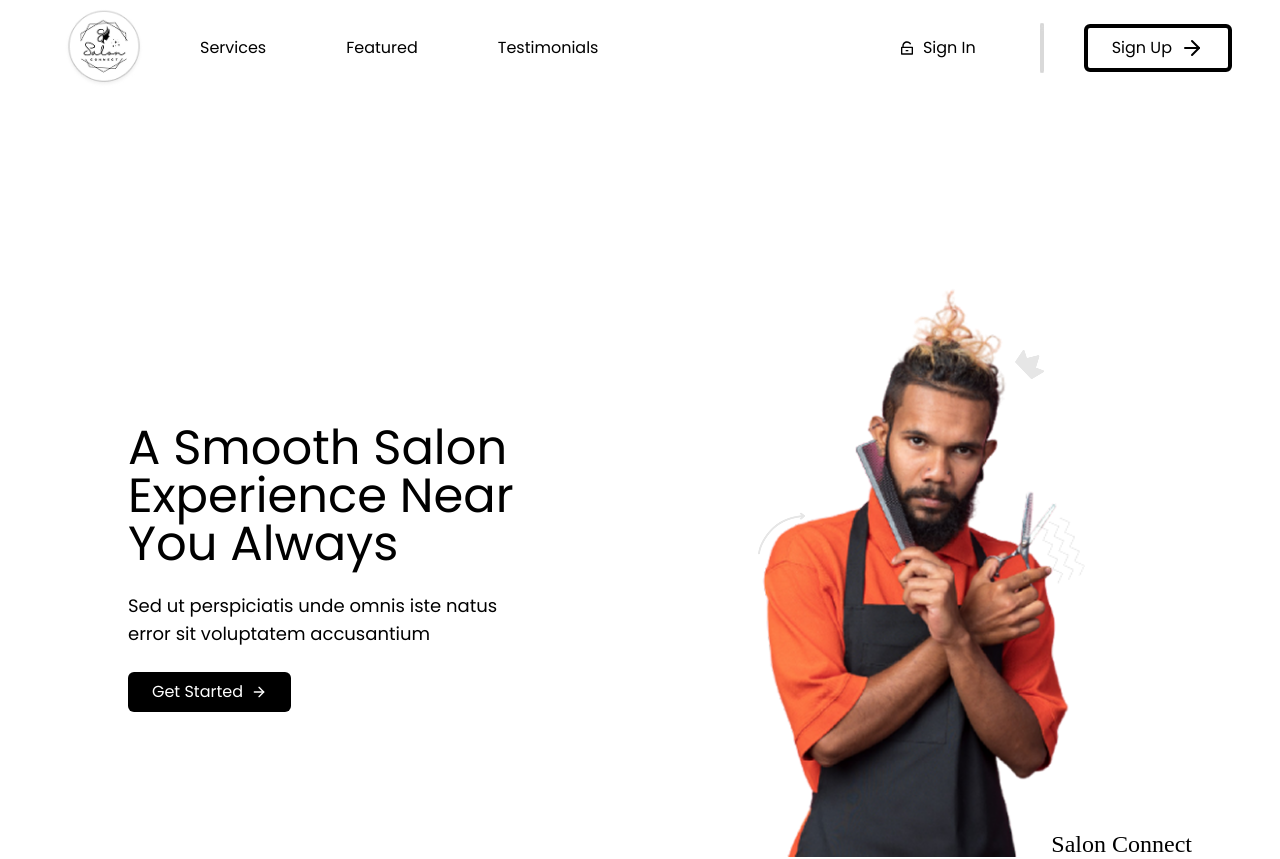
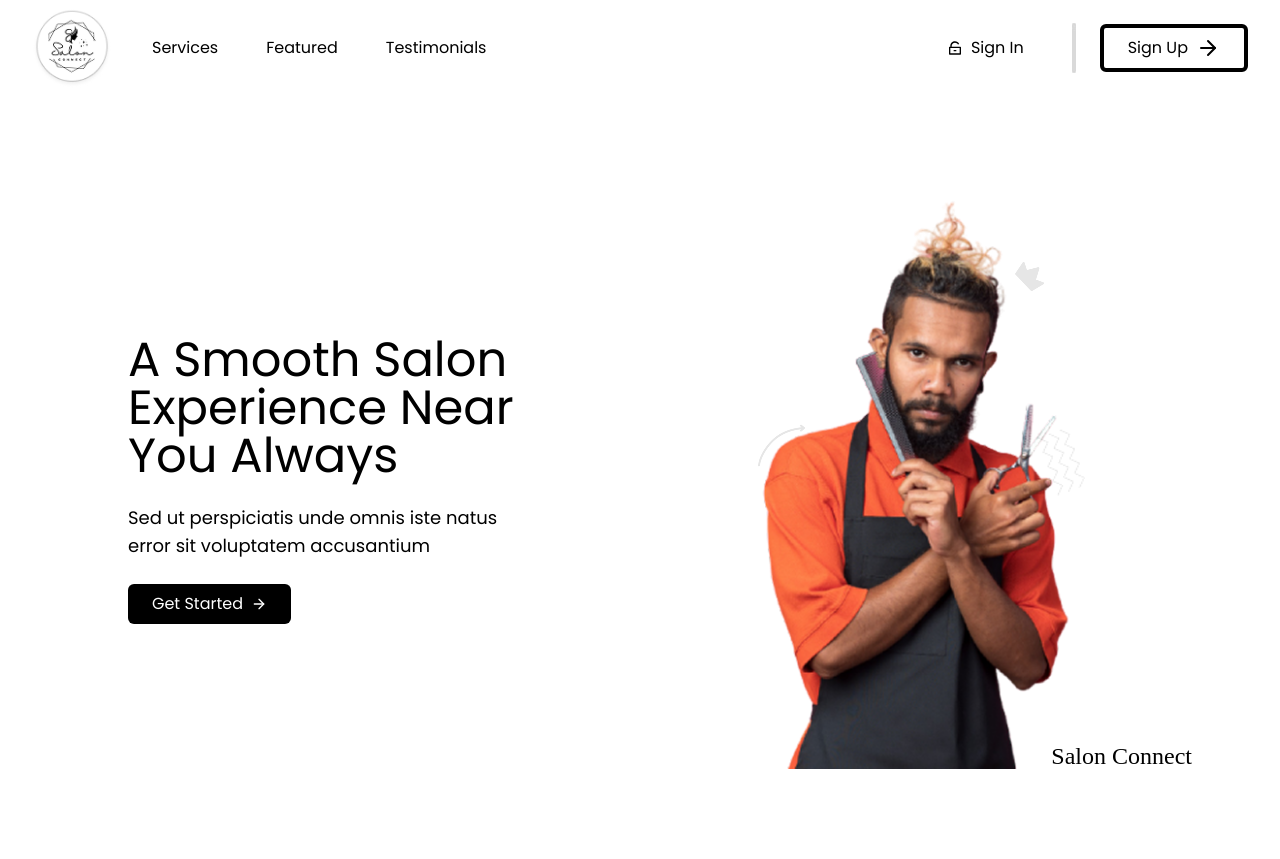
Before and after one commit to MergeShere/SalConFrontend, a React (Vite) app: page / in a window 1280 px wide. Shown: the top 859 px of the page. Built offline with nearby package versions, Linux system fonts and the light colour scheme; a web font is replaced by a local one.

Commit message:
feat: add framer interactions and fixed state to navbar

```diff
--- a/src/components/Navbar.tsx
+++ b/src/components/Navbar.tsx
@@ -1,94 +1,165 @@
 import { navLinks } from "../lib/data"
-import {Link, useLocation} from "react-router-dom"
+import { useLocation } from "react-router-dom"
 import { RiLockUnlockLine } from "react-icons/ri";
-
+import { motion } from "framer-motion";
 import Button from "./shared/Button"
 import { ArrowRight } from "lucide-react";
 import clsx from "clsx";
 import { CgMenuOreos } from "react-icons/cg";
-import { useState } from "react";
-
-
+import { useState, useEffect } from "react";
 
 function Navbar() {
     const location = useLocation();
     const pathname = location.pathname;
-    const [showToggle, setShowToggle] = useState(false)
+    const [showToggle, setShowToggle] = useState(false);
+    const [scrolled, setScrolled] = useState(false);
 
-    function handleToggleShow(){
-        setShowToggle((prev)=>!prev)
+    useEffect(() => {
+        const handleScroll = () => {
+            setScrolled(window.scrollY > 50);
+        };
+
+        window.addEventListener('scroll', handleScroll);
+        return () => window.removeEventListener('scroll', handleScroll);
+    }, []);
+
+    function handleToggleShow() {
+        setShowToggle((prev) => !prev);
     }
+
+    const scrollToSection = (sectionId: string) => {
+        setShowToggle(false);
+
+        if (sectionId === 'services') {
+            // Services not implemented yet, just close the menu
+            return;
+        }
+
+        sectionId = sectionId.replace('/', '');
+
+        const element = document.getElementById(sectionId);
+        if (element) {
+            element.scrollIntoView({ behavior: 'smooth' });
+        }
+    };
 
     return (
         <div className="relative">
-    <nav className="p-2 flex items-center justify-between mx-5 lg:mx-10 pb-10 lg:pb-20">
+            <motion.nav
+                className={`fixed top-0 left-0 right-0 w-full z-40 transition-all duration-300 py-2 px-4 sm:px-8 ${
+                    scrolled ? 'bg-white shadow-md' : 'bg-transparent'
+                }`}
+                initial={{ y: -100 }}
+                animate={{ y: 0 }}
+                transition={{ duration: 0.5 }}
+            >
+                <div className="container mx-auto flex items-center justify-between">
                     <div className="flex items-center">
-
-        <div className="flex items-center justify-center">
+                        <motion.div
+                            className="flex items-center justify-center"
+                            whileHover={{ scale: 1.05 }}
+                            transition={{ type: "spring", stiffness: 400, damping: 10 }}
+                        >
                             <img
                                 src="/src/assets/images/Salon Connect-02 1.png"
                                 alt="SalonConnect Logo"
-                className="w-20 h-20 sm:w-24 sm:h-24 md:w-28 md:h-28 lg:h-20 object-contain"
+                                className="w-16 h-16 sm:w-20 sm:h-20 lg:w-20 lg:h-20 object-contain"
+                            />
+                        </motion.div>
+
+                        <div className="hidden lg:block ml-4">
+                            {navLinks.map((item, index) => (
+                                <motion.button
+                                    key={index}
+                                    onClick={() => scrollToSection(item.href)}
+                                    className={clsx(`py-3 px-6 border-zinc-800 first:border-zinc-800 cursor-pointer`, {
+                                        'bg-softBlend uppercase': pathname === item.href
+                                    })}
+                                    whileHover={{ backgroundColor: "rgba(0,0,0,0.05)" }}
+                                    whileTap={{ scale: 0.95 }}
+                                >
+                                    {item.name}
+                                </motion.button>
+                            ))}
+                        </div>
+                    </div>
+
+                    <div className="hidden lg:flex items-center space-x-6">
+                        <motion.div whileHover={{ scale: 1.05 }}>
+                            <Button
+                                text="sign in"
+                                icon={<RiLockUnlockLine/>}
+                                iconPosition="left"
+                                className="bg-transparent text-black text-[16px] hover:bg-transparent"
+                            />
+                        </motion.div>
+                        <img src="/src/assets/images/vertical-line.jpg" alt="pad-bar"/>
+                        <motion.div whileHover={{ scale: 1.05 }}>
+                            <Button
+                                text="sign up"
+                                icon={<ArrowRight/>}
+                                iconPosition="right"
+                                className="bg-transparent text-black text-[16px] border-4 border-black hover:bg-transparent"
+                            />
+                        </motion.div>
+                    </div>
+
+                    <motion.div
+                        className="block lg:hidden"
+                        whileHover={{ scale: 1.1 }}
+                        whileTap={{ scale: 0.9 }}
+                    >
+                        <CgMenuOreos className="text-3xl cursor-pointer" onClick={handleToggleShow}/>
+                    </motion.div>
+                </div>
+            </motion.nav>
+
+            {/* Mobile menu */}
+            {showToggle && (
+                <motion.div
+                    className='fixed h-[100vh] bg-[#fff] w-[50%] z-50 top-0 border border-t-0 border-l-0 border-zinc-800'
+                    initial={{ x: -300 }}
+                    animate={{ x: 0 }}
+                    exit={{ x: -300 }}
+                    transition={{ type: "spring", stiffness: 400, damping: 40 }}
+                >
+                    <div className='flex flex-col items-center text-[18px] capitalize mt-20'>
+                        {navLinks.map((item, index) => (
+                            <motion.button
+                                onClick={() => scrollToSection(item.href)}
+                                className={clsx(`py-3 px-6 border-zinc-800 first:border-zinc-800 w-full`, {
+                                    'bg-softBlend uppercase': pathname === item.href
+                                })}
+                                key={index}
+                                whileHover={{ backgroundColor: "rgba(0,0,0,0.05)" }}
+                                whileTap={{ scale: 0.95 }}
+                            >
+                                {item.name}
+                            </motion.button>
+                        ))}
+
+                        <div className="space-y-5 mt-6">
+                            <Button
+                                text="sign in"
+                                icon={<RiLockUnlockLine/>}
+                                iconPosition="left"
+                                className="bg-transparent text-black text-[20px] hover:bg-transparent"
+                            />
+                            <Button
+                                text="sign up"
+                                icon={<ArrowRight/>}
+                                iconPosition="right"
+                                className="bg-transparent text-black text-[15px] lg:text-[20px] border-4 border-black hover:bg-transparent"
                             />
                         </div>
-
-        <div className="hidden lg:block">
-        {navLinks.map((items,index)=>(
-                <Link
-                  to={items.href}
-                className={clsx(`py-5 px-10  border-zinc-800
-                 first:border-zinc-800 `,{
-                    'bg-softBlend uppercase':pathname===items.href
-                 })} key={index}>
-                    {items.name}
-                </Link>
-             ))}
-
                     </div>
-
-        </div>
-
-        <div className="hidden lg:flex items-center space-x-10">
-            <Button text="sign in" icon={<RiLockUnlockLine/>} iconPosition="left" className="bg-transparent text-black text-[16px] hover:bg-transparent"/>
-                <img src="/src/assets/images/vertical-line.jpg" alt="pad-bar"/>
-            <Button text="sign up " icon={<ArrowRight/>} iconPosition="right" className="bg-transparent text-black text-[16ox] border-4 border-black hover:bg-transparent "/>
-
-        </div>
-
-        <div className=" block lg:hidden">
-            <CgMenuOreos className="text-3xl" onClick={handleToggleShow}/>
-        </div>
-    </nav>
-
-    {showToggle && (
-         <div className='fixed h-[100vh]  bg-[#fff] w-[50%] z-50 top-0 border border-t-0 border-l-0 border-zinc-800'>
-
-        <div className='flex flex-col items-center text-[18px]  capitalize'>
-
-            {navLinks.map((items,index)=>(
-                <Link
-                  to={items.href}
-                className={clsx(`py-5 px-10  border-zinc-800
-                 first:border-zinc-800 `,{
-                    'bg-softBlend uppercase':pathname===items.href
-                 })} key={index}>
-                    {items.name}
-                </Link>
-             ))}
-
-             <div className="space-y-5">
-                <Button text="sign in" icon={<RiLockUnlockLine/>} iconPosition="left" className="bg-transparent text-black text-[20px] hover:bg-transparent"/>
-                <Button text="sign up " icon={<ArrowRight/>} iconPosition="right" className="bg-transparent text-black text-[15px] lg:text-[20px] border-4 border-black hover:bg-transparent "/>
-
-             </div>
-
-             </div>
-
-        </div>
+                </motion.div>
             )}
 
+            {/* Empty div to push content down to compensate for fixed navbar */}
+            <div className="h-20"></div>
         </div>
-  )
+    );
 }
 
-export default Navbar
+export default Navbar;
```
Lines whose indentation alone changed are shown as unchanged.
